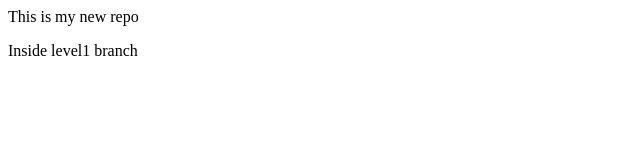
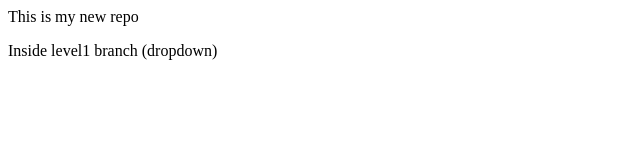
Before and after one commit to AnshikaJain-code/2nd-repo, a plain HTML site: page index.html in a window 1280 px wide. Shown: the full height of the page, 0-640 px from the left. Drawn offline with Linux system fonts and the light colour scheme.

Commit message:
ADD dropdown

```diff
--- a/index.html
+++ b/index.html
@@ -1,2 +1,2 @@
 <p>This is my new repo</p>
-<p>Inside level1 branch</p>
+<p>Inside level1 branch (dropdown) </p>
```
